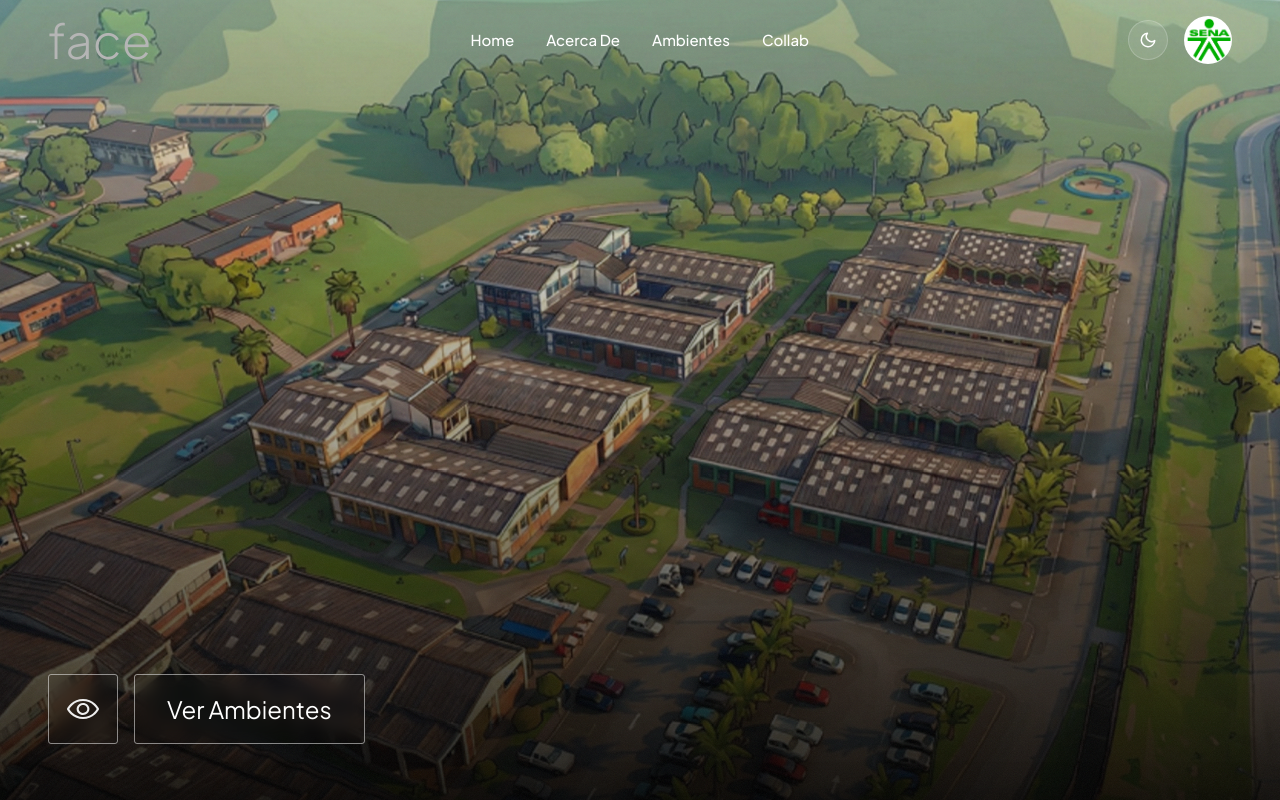
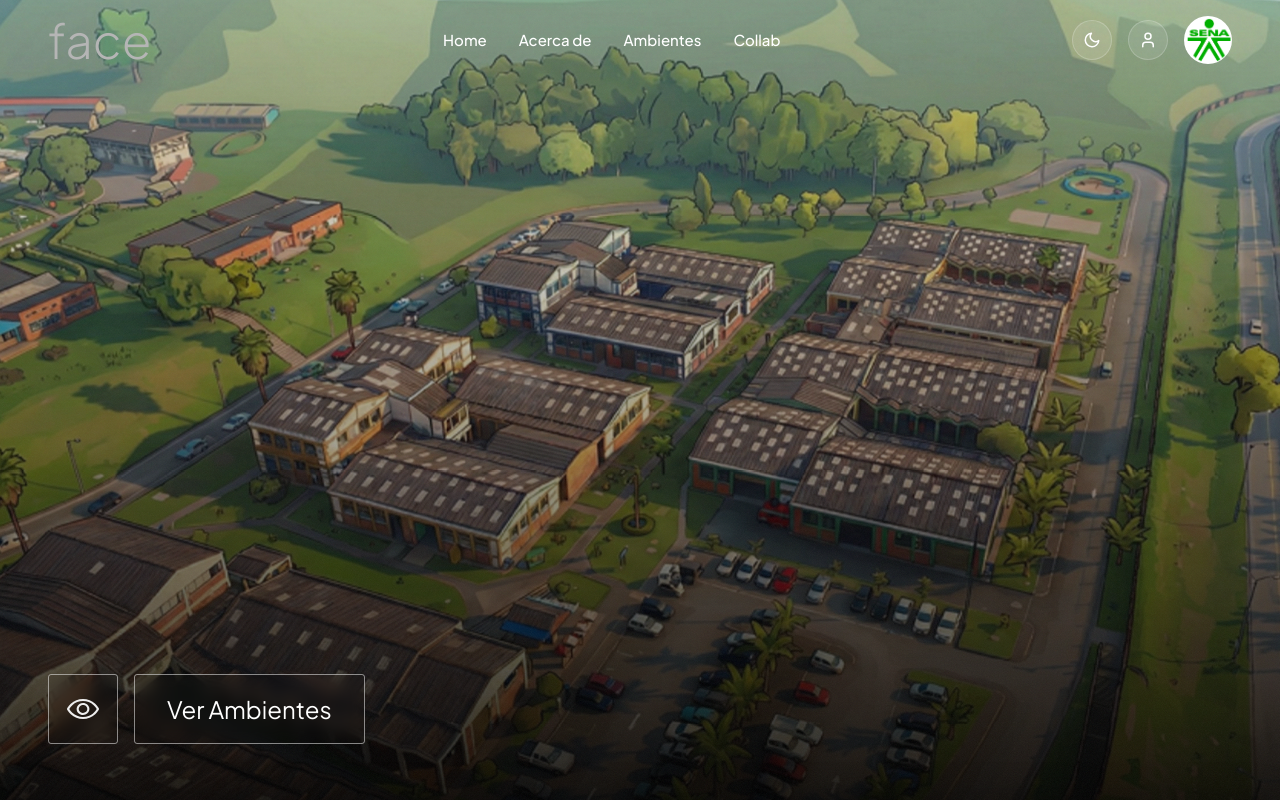
Before and after one commit to Fjuan04/face-skyview, a React (Vite) app: page / in a window 1280 px wide. Shown: the top 800 px of the page. Built offline with nearby package versions, Linux system fonts and the light colour scheme.

Commit message:
implementacion icono para ingreso

```diff
--- a/src/components/Navbar.tsx
+++ b/src/components/Navbar.tsx
@@ -2,10 +2,12 @@ import { useEffect, useState } from 'react';
 import ShinyText from './text/ShinyText';
 import { useTheme } from './ThemeProvider';
 import { FiSun, FiMoon } from 'react-icons/fi';
+import { User } from 'lucide-react';
+
 
 const NAV_ITEMS = [
     { label: 'Home', href: '#home' },
-    { label: 'Acerca De', href: '#acerca-de' },
+    { label: 'Acerca de', href: '#acerca-de' },
     { label: 'Ambientes', href: '#ambientes' },
     { label: 'Collab', href: '#collab' },
 ];
@@ -78,7 +80,16 @@ export default function Navbar() {
                     {isDark ? <FiSun size={18} /> : <FiMoon size={18} />}
                 </button>
 
+                <button
+                    className={`w-10 h-10 rounded-full flex items-center justify-center transition-colors border ${btnClasses}`}
+                    aria-label="Profile"
+                    title="Iniciar Sesión"
+                >
+                    <User size={18} />
+                </button>
+
                 <a href="#" className="h-10 w-10 md:h-12 md:w-12 bg-white rounded-full flex items-center justify-center overflow-hidden shrink-0">
+
                     <img className="object-cover w-full h-full scale-[1] -translate-x-[1px]" src="/logo-sena.png" alt="Logo SENA" />
                 </a>
             </div>
--- a/src/pages/Home.tsx
+++ b/src/pages/Home.tsx
@@ -6,7 +6,7 @@ import eye from "@/assets/icons/eye-icon.svg";
 import Navbar from "@/components/Navbar";
 import ScrollFloat from "@/components/text/ScrollFloat";
 import ScrollReveal from "@/components/text/ScrollReveal";
-
+import { motion, useScroll } from 'framer-motion';
 gsap.registerPlugin(ScrollTrigger);
 
 interface HomeProps {
@@ -95,6 +95,8 @@ function Home({ startAnimation }: HomeProps) {
   };
 
 
+  const aboutRef = useRef(null);
+  const {scrollY} = useScroll();
   return (
     <div ref={wrapperRef}>
 
@@ -103,7 +105,7 @@ function Home({ startAnimation }: HomeProps) {
       {/* ━━ Hero Section ━━━━━━━━━━━━━━━━━━━━━━━━━━━━━━━━━━━━━━━ */}
       <section
         id="home"
-        className="sticky top-0 z-0 h-screen overflow-hidden"
+        className="sticky top-0 z-0 h-dvh overflow-hidden "
       >
         {/* BG image based on theme */}
         <div
@@ -143,7 +145,7 @@ function Home({ startAnimation }: HomeProps) {
             />
           </div>
 
-          <div ref={buttonsRef} className="flex gap-4 pt-12 lg:pt-20">
+          <div ref={buttonsRef} className="flex gap-4 pt-12 2xl:pt-16">
             <a
               ref={btn1Ref}
               href="#ambientes"
@@ -173,20 +175,21 @@ function Home({ startAnimation }: HomeProps) {
       </section>
 
       {/* ━━ Placeholder sections ━━━━━━━━━━━━━━━━━━━━━━━━━━━━━━━ */}
-      <section id="acerca-de" className="relative z-10 min-h-screen bg-background flex flex-col items-center justify-center shadow-[0_-10px_30px_rgba(0,0,0,0.1)] py-24 px-8 md:px-24">
+      <section id="acerca-de" className="relative z-10 min-h-screen bg-white dark:bg-[#0F172A] flex flex-col items-center justify-center shadow-[0_-10px_30px_rgba(0,0,0,0.1)] py-24 px-8 md:px-24">
 
-        <div className="flex flex-col items-center justify-center">
+        <motion.div className="flex flex-col items-center justify-center">
+
           <ScrollFloat
             animationDuration={2}
             ease="back.inOut(2)"
             scrollStart="center bottom+=5%"
             scrollEnd="bottom bottom-=50%"
             stagger={0.05}
-            textClassName="text-red-500 font-bold mb-16"
+            textClassName="dark: font-bold mb-16"
           >
-            Acerca De
+            Acerca de
           </ScrollFloat>
-        </div>
+        </motion.div>
 
 
         <div className="text-foreground/80 text-xl md:text-4xl text-center max-w-5xl leading-relaxed">
@@ -195,7 +198,7 @@ function Home({ startAnimation }: HomeProps) {
             enableBlur={true}
             baseRotation={3}
             blurStrength={4}
-            textClassName="text font-bold mb-16"
+            textClassName=" font-bold mb-16"
           >
             When does a man die? When he is hit by a bullet? No! When he suffers a disease? No! When he ate a soup made out of a poisonous mushroom? No! A man dies when he is forgotten!
           </ScrollReveal>
```
